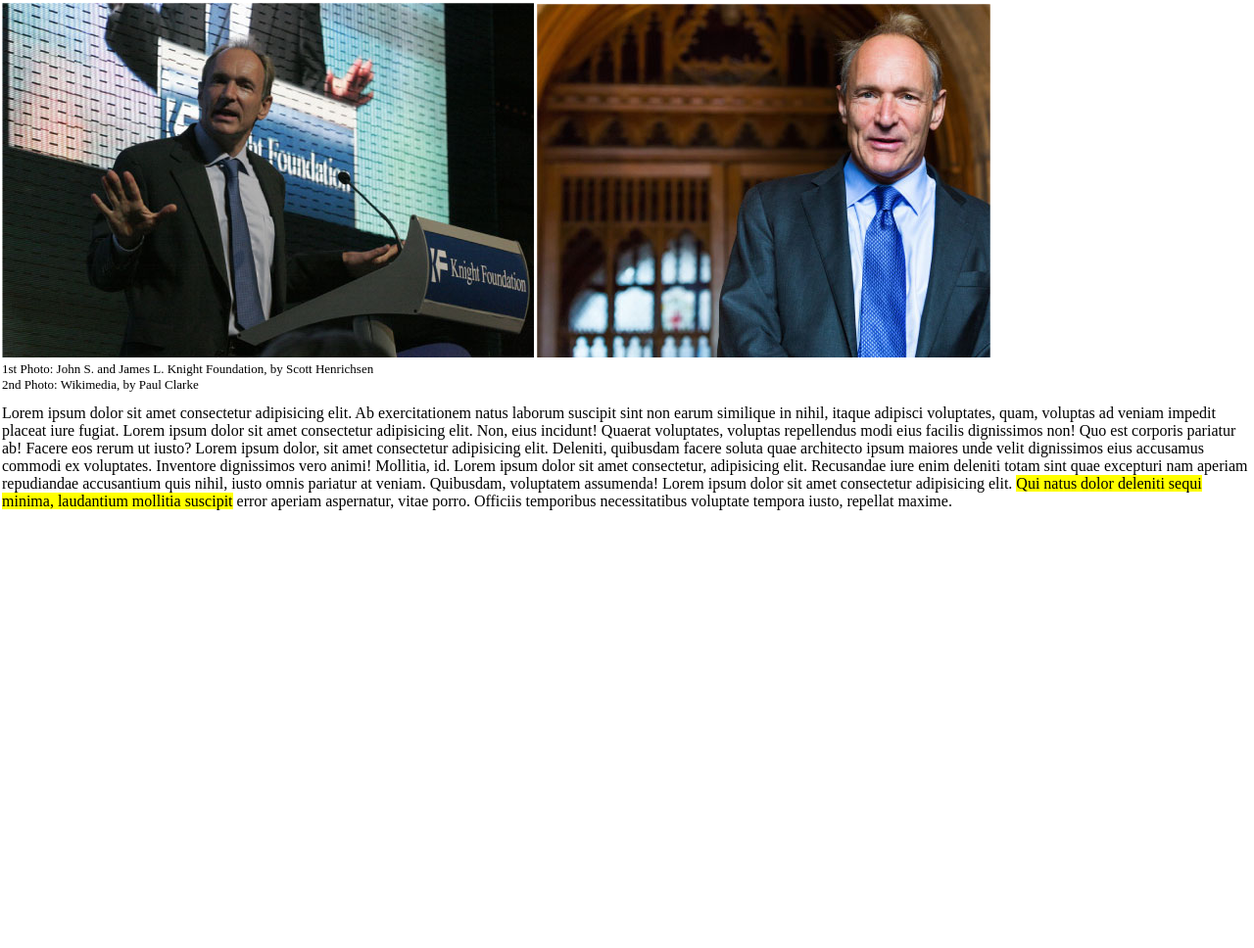
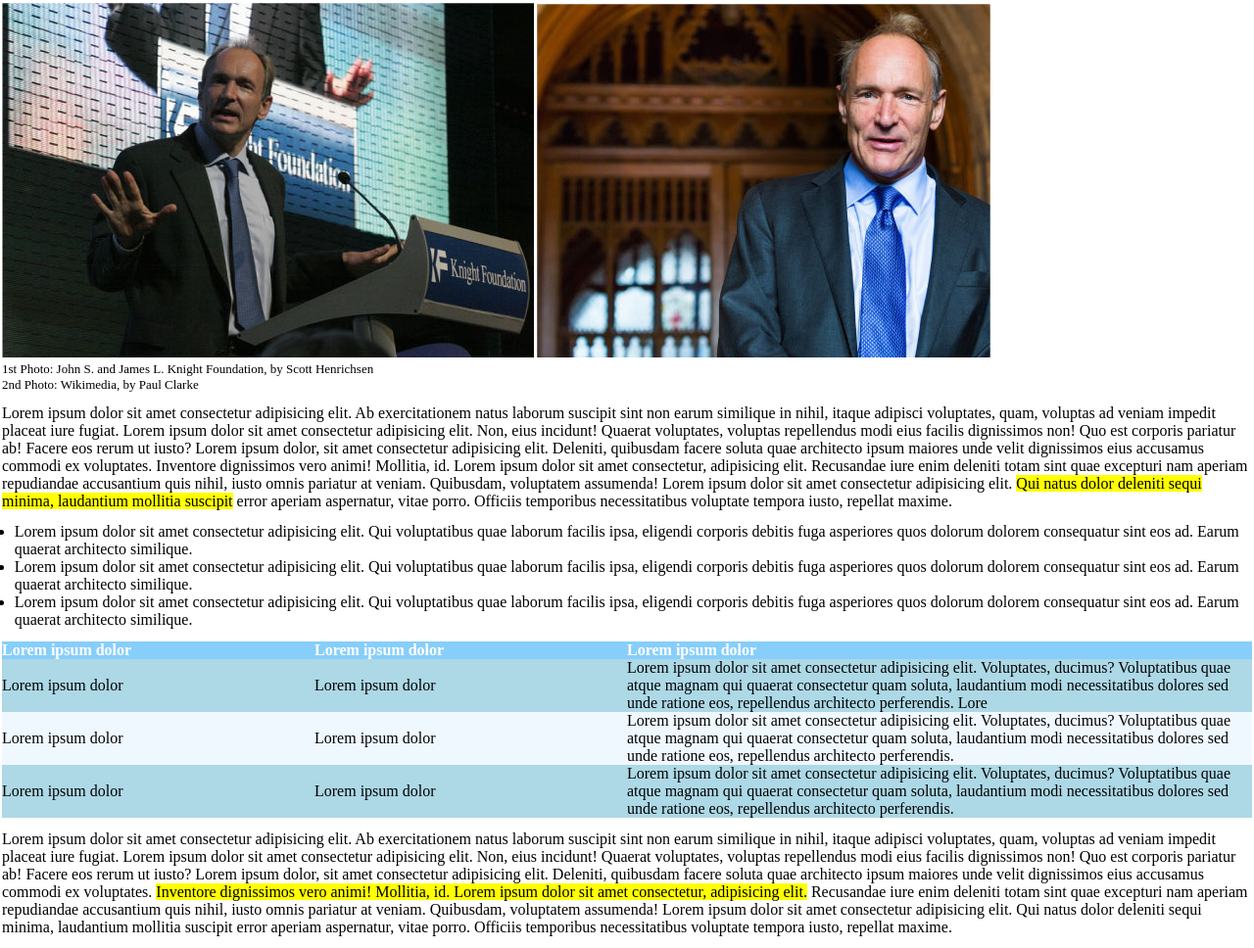
Before and after one commit to BernardoCosmi/html-css-booleaner, a plain HTML site: page index.html in a window 1280 px wide. Shown: the part 184-1152 px from the top of the page at 98% size. Before the commit the page ends 800 px from the top, so only its background shows below. Drawn offline with Linux system fonts and the light colour scheme.

Commit message:
table and secon article

```diff
--- a/assets/css/style.css
+++ b/assets/css/style.css
@@ -17,6 +17,9 @@ div{
  section{
     margin-bottom: 1%;
  }
+article{
+    margin-bottom: 1%;
+}
 
 /* Banner  */
 nav{
@@ -39,14 +42,39 @@ nav{
     color: rgba(128, 128, 128, 0.7);
  }
 
-
  /* Photo  */
  #img{
     font-size: small;
  }
 
  /* Article  */
-
  .marked{
     background-color: yellow;
  }
+
+ /* List */
+ ul{
+    margin-left: 1%;
+ }
+
+ /* Table */
+ table{
+    border-collapse: collapse;
+ }
+ thead{
+    text-align: left;
+    background-color: lightskyblue;
+    color: white;
+ }
+ .td1{
+    width: 25%;
+ }
+ .td2{
+    width: 50%;
+ }
+ .dispari{
+    background-color: lightblue;
+ }
+ .pari{
+    background-color: aliceblue;
+ }
--- a/index.html
+++ b/index.html
@@ -38,11 +38,57 @@
     </article>
 
     <!-- List section -->
+    <section>
+        <ul>
+            <li>
+                Lorem ipsum dolor sit amet consectetur adipisicing elit. Qui voluptatibus quae laborum facilis ipsa, eligendi corporis debitis fuga asperiores quos dolorum dolorem consequatur sint eos ad. Earum quaerat architecto similique.
+            </li>
+            <li>
+                Lorem ipsum dolor sit amet consectetur adipisicing elit. Qui voluptatibus quae laborum facilis ipsa, eligendi corporis debitis fuga asperiores quos dolorum dolorem consequatur sint eos ad. Earum quaerat architecto similique.
+            </li>
+            <li>
+                Lorem ipsum dolor sit amet consectetur adipisicing elit. Qui voluptatibus quae laborum facilis ipsa, eligendi corporis debitis fuga asperiores quos dolorum dolorem consequatur sint eos ad. Earum quaerat architecto similique.
+            </li>
+        </ul>
+    </section>
 
     <!-- Table section -->
+    <section>
+        <table>
+
+            <thead>
+                <tr id="">
+                    <th>Lorem ipsum dolor</th>
+                    <th>Lorem ipsum dolor</th>
+                    <th>Lorem ipsum dolor</th>
+                </tr>
+            </thead>
+
+            <tbody>
+                <tr class="dispari">
+                    <td class="td1">Lorem ipsum dolor</td>
+                    <td class="td1">Lorem ipsum dolor</td>
+                    <td class="td2">Lorem ipsum dolor sit amet consectetur adipisicing elit. Voluptates, ducimus? Voluptatibus quae atque magnam qui quaerat consectetur quam soluta, laudantium modi necessitatibus dolores sed unde ratione eos, repellendus architecto perferendis. Lore</td>
+                </tr>
+                <tr class="pari">
+                    <td class="td1">Lorem ipsum dolor</td>
+                    <td class="td1">Lorem ipsum dolor</td>
+                    <td class="td2">Lorem ipsum dolor sit amet consectetur adipisicing elit. Voluptates, ducimus? Voluptatibus quae atque magnam qui quaerat consectetur quam soluta, laudantium modi necessitatibus dolores sed unde ratione eos, repellendus architecto perferendis.</td>
+                </tr>
+                <tr class="dispari">
+                    <td class="td1">Lorem ipsum dolor</td>
+                    <td class="td1">Lorem ipsum dolor</td>
+                    <td class="td2">Lorem ipsum dolor sit amet consectetur adipisicing elit. Voluptates, ducimus? Voluptatibus quae atque magnam qui quaerat consectetur quam soluta, laudantium modi necessitatibus dolores sed unde ratione eos, repellendus architecto perferendis.</td>
+                </tr>
+
+            </tbody>
+        </table>
+    </section>
 
     <!-- Second article -->
-
+    <article>
+        <p>Lorem ipsum dolor sit amet consectetur adipisicing elit. Ab exercitationem natus laborum suscipit sint non earum similique in nihil, itaque adipisci voluptates, quam, voluptas ad veniam impedit placeat iure fugiat. Lorem ipsum dolor sit amet consectetur adipisicing elit. Non, eius incidunt! Quaerat voluptates, voluptas repellendus modi eius facilis dignissimos non! Quo est corporis pariatur ab! Facere eos rerum ut iusto? Lorem ipsum dolor, sit amet consectetur adipisicing elit. Deleniti, quibusdam facere soluta quae architecto ipsum maiores unde velit dignissimos eius accusamus commodi ex voluptates. <span class="marked">Inventore dignissimos vero animi! Mollitia, id. Lorem ipsum dolor sit amet consectetur, adipisicing elit.</span> Recusandae iure enim deleniti totam sint quae excepturi nam aperiam repudiandae accusantium quis nihil, iusto omnis pariatur at veniam. Quibusdam, voluptatem assumenda! Lorem ipsum dolor sit amet consectetur adipisicing elit. Qui natus dolor deleniti sequi minima, laudantium mollitia suscipit error aperiam aspernatur, vitae porro. Officiis temporibus necessitatibus voluptate tempora iusto, repellat maxime.</p>
+    </article>
     <!-- Footer -->
 
 
```
